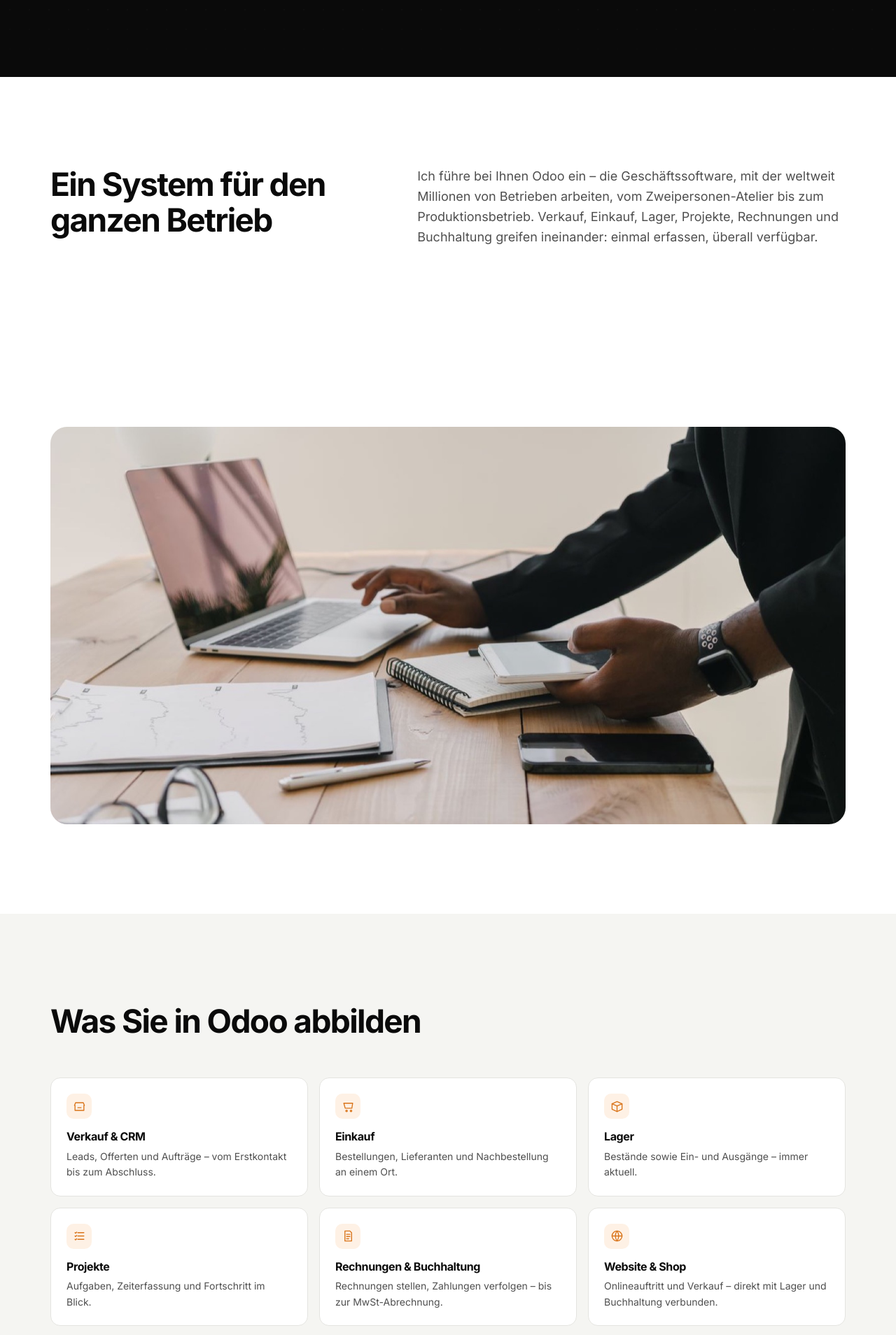
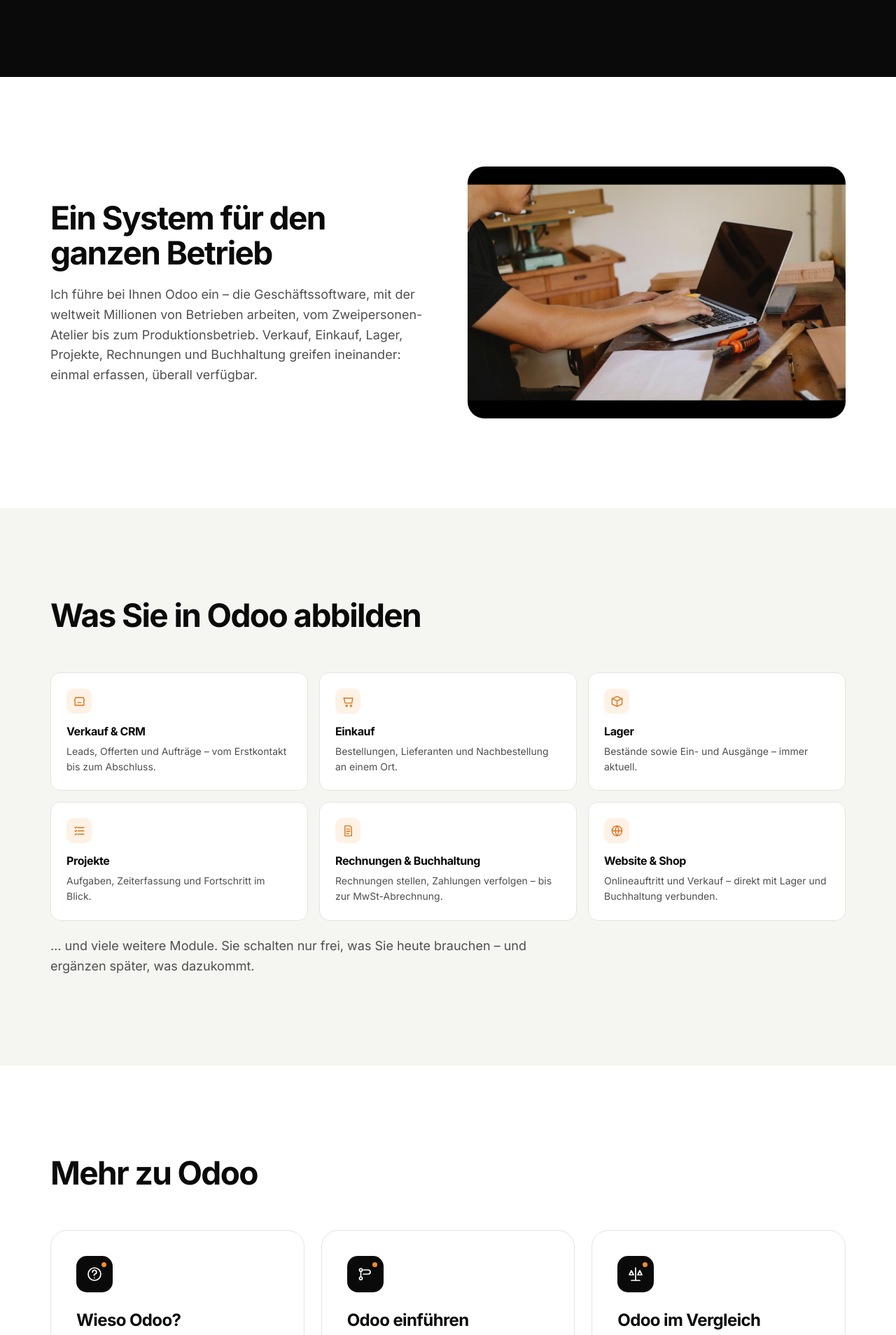
Before and after one commit to datalization1/datalization, a Django app: page /de/v2/odoo/ in a window 1280 px wide. Shown: the part 669-2577 px from the top of the page at 70% size. Run offline with Django 4.2, Linux system fonts and the light colour scheme.

Commit message:
Rework page images: no faces, smaller complementary images
- Odoo: the full-width strip becomes a smaller image beside the
  "Ein System" text (new .textmedia layout); image swapped to the
  craftsman-at-laptop shot
- Homepage values block now shows the desk-with-reports shot
  (swapped with Odoo per request)
- Digitalisierung hero no longer shows a person: replaced with the
  code-editor-and-coffee image; the full-width code strip is removed
All remaining images avoid identifiable faces. D&A hero unchanged.

Co-Authored-By: Claude Opus 4.8 (1M context) <noreply@anthropic.com>

```diff
--- a/web/static/css/v2.css
+++ b/web/static/css/v2.css
@@ -241,6 +241,11 @@ a:hover { color: #0A0A0A; }
 .sec h2 { font-size: 46px; line-height: 1.1; letter-spacing: -0.035em; max-width: 720px; }
 .idx { font-size: 13px; font-weight: 600; letter-spacing: .08em; color: #6B6B6B; font-variant-numeric: tabular-nums; }
 .split { display: grid; grid-template-columns: minmax(0, .85fr) minmax(0, 1.15fr); gap: 72px; align-items: start; }
+.textmedia { display: grid; grid-template-columns: minmax(0, 1fr) minmax(0, 1fr); gap: 56px; align-items: center; }
+.textmedia .tm-text h2 { margin-bottom: 20px; }
+.textmedia .tm-text p { margin: 0; color: #4F4F4F; font-size: 18px; }
+.textmedia .tm-photo { margin: 0; border-radius: 24px; overflow: hidden; aspect-ratio: 3 / 2; background: #F5F5F2; }
+.textmedia .tm-photo img { width: 100%; height: 100%; object-fit: cover; display: block; }
 .sec .split p, .sec > .wrap > p { margin: 0; color: #4F4F4F; font-size: 18px; }
 
 /* ---------- Angebots-Karten ---------- */
@@ -562,7 +567,7 @@ a:hover { color: #0A0A0A; }
   .sec h2 { font-size: 34px; }
   .sec-head { flex-direction: column; align-items: flex-start; margin-bottom: 40px; gap: 12px; }
   .cards { grid-template-columns: minmax(0, 1fr); }
-  .split, .about { grid-template-columns: minmax(0, 1fr); gap: 40px; }
+  .split, .about, .textmedia { grid-template-columns: minmax(0, 1fr); gap: 40px; }
   .gets { grid-template-columns: minmax(0, 1fr); }
   .steps { grid-template-columns: minmax(0, 1fr); gap: 40px; padding-top: 0; padding-left: 44px; }
   .track { top: 8px; bottom: 8px; left: 7px; right: auto; width: 2px; height: auto; }
--- a/web/templates/v2/home.html
+++ b/web/templates/v2/home.html
@@ -104,7 +104,7 @@
 <section class="sec">
   <div class="wrap">
     <div class="trust has-photo reveal">
-      <figure class="tphoto"><img src="{% static 'img/photos/home-trust.jpg' %}" width="800" height="1000" loading="lazy" decoding="async" alt="{% trans 'Handwerker arbeitet am Laptop in seiner Werkstatt' %}"></figure>
+      <figure class="tphoto"><img src="{% static 'img/photos/home-trust.jpg' %}" width="800" height="1000" loading="lazy" decoding="async" alt="{% trans 'Arbeiten am Schreibtisch mit Laptop, Notizen und Auswertungen' %}"></figure>
       <div>
         <h2>{% trans "Wofür Datalization steht" %}</h2>
         <p class="lead"><strong>{% trans "Ein System, ein Ansprechpartner, ein klarer Preis." %}</strong> {% blocktrans trimmed %}Datalization bringt die Software kleiner Betriebe in Ordnung – persönlich umgesetzt von der Person, die Ihre Lösung auch baut, zum Festpreis statt mit Überraschungen.{% endblocktrans %}</p>
--- a/web/templates/v2/odoo.html
+++ b/web/templates/v2/odoo.html
@@ -28,17 +28,14 @@
   </div>
 </section>
 
+{# Text-Bild-Block: Bild ergänzt den Text (lizenzfrei, Pexels: odoo-atmo.jpg = pexels.com/photo/7679173) #}
 <section class="sec">
-  <div class="wrap split reveal">
-    <h2>{% trans "Ein System für den ganzen Betrieb" %}</h2>
-    <p>{% blocktrans trimmed %}Ich führe bei Ihnen Odoo ein – die Geschäftssoftware, mit der weltweit Millionen von Betrieben arbeiten, vom Zweipersonen-Atelier bis zum Produktionsbetrieb. Verkauf, Einkauf, Lager, Projekte, Rechnungen und Buchhaltung greifen ineinander: einmal erfassen, überall verfügbar.{% endblocktrans %}</p>
-  </div>
-</section>
-
-{# Atmosphärebild (lizenzfrei, Pexels): odoo-atmo.jpg = pexels.com/photo/7679173 #}
-<section class="sec">
-  <div class="wrap">
-    <figure class="photostrip reveal"><img src="{% static 'img/atmo/odoo-atmo.jpg' %}" width="1600" height="800" loading="lazy" decoding="async" alt="{% trans 'Arbeiten am Schreibtisch mit Laptop, Notizen und Auswertungen' %}"></figure>
+  <div class="wrap textmedia reveal">
+    <div class="tm-text">
+      <h2>{% trans "Ein System für den ganzen Betrieb" %}</h2>
+      <p>{% blocktrans trimmed %}Ich führe bei Ihnen Odoo ein – die Geschäftssoftware, mit der weltweit Millionen von Betrieben arbeiten, vom Zweipersonen-Atelier bis zum Produktionsbetrieb. Verkauf, Einkauf, Lager, Projekte, Rechnungen und Buchhaltung greifen ineinander: einmal erfassen, überall verfügbar.{% endblocktrans %}</p>
+    </div>
+    <figure class="tm-photo"><img src="{% static 'img/atmo/odoo-atmo.jpg' %}" width="1200" height="800" loading="lazy" decoding="async" alt="{% trans 'Handwerker arbeitet am Laptop in seiner Werkstatt' %}"></figure>
   </div>
 </section>
 
```
Also changed, not shown: web/templates/v2/digitalisierung.html (+1 -8 lines), web/static/img/atmo/dig-atmo.jpg (deleted), web/static/img/atmo/odoo-atmo.jpg, web/static/img/photos/dig-hero.jpg, web/static/img/photos/home-trust.jpg.
